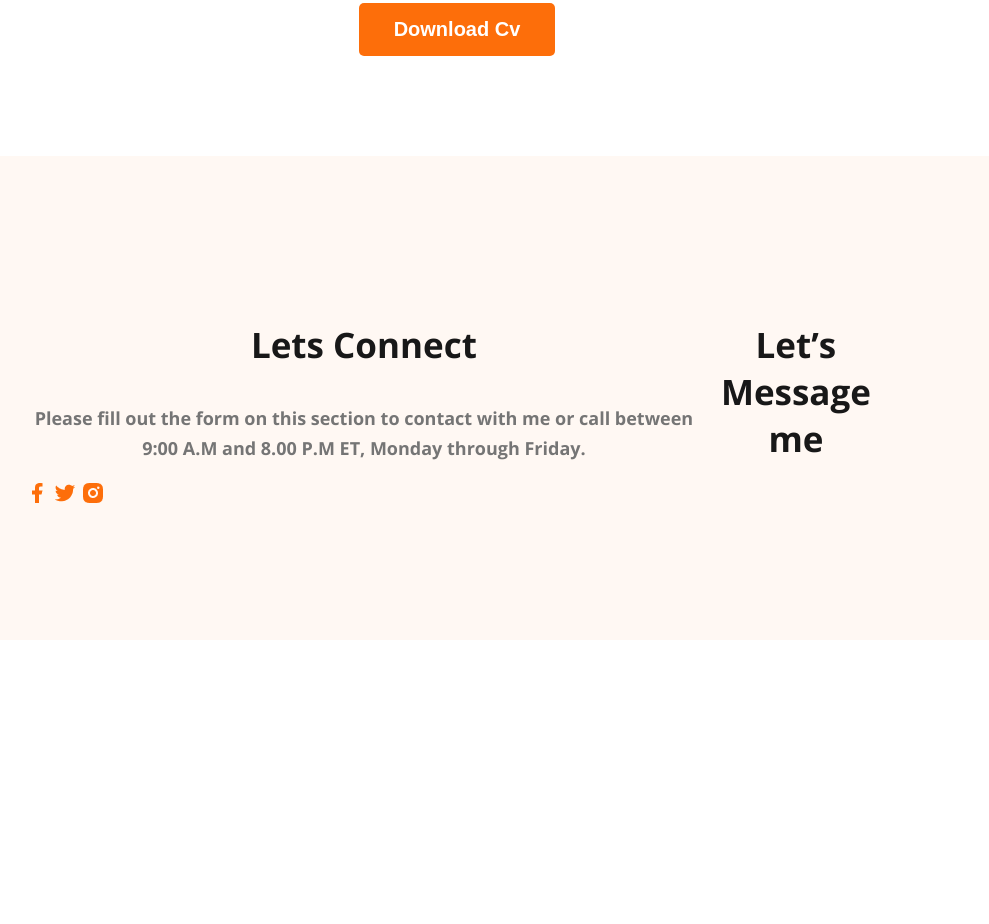
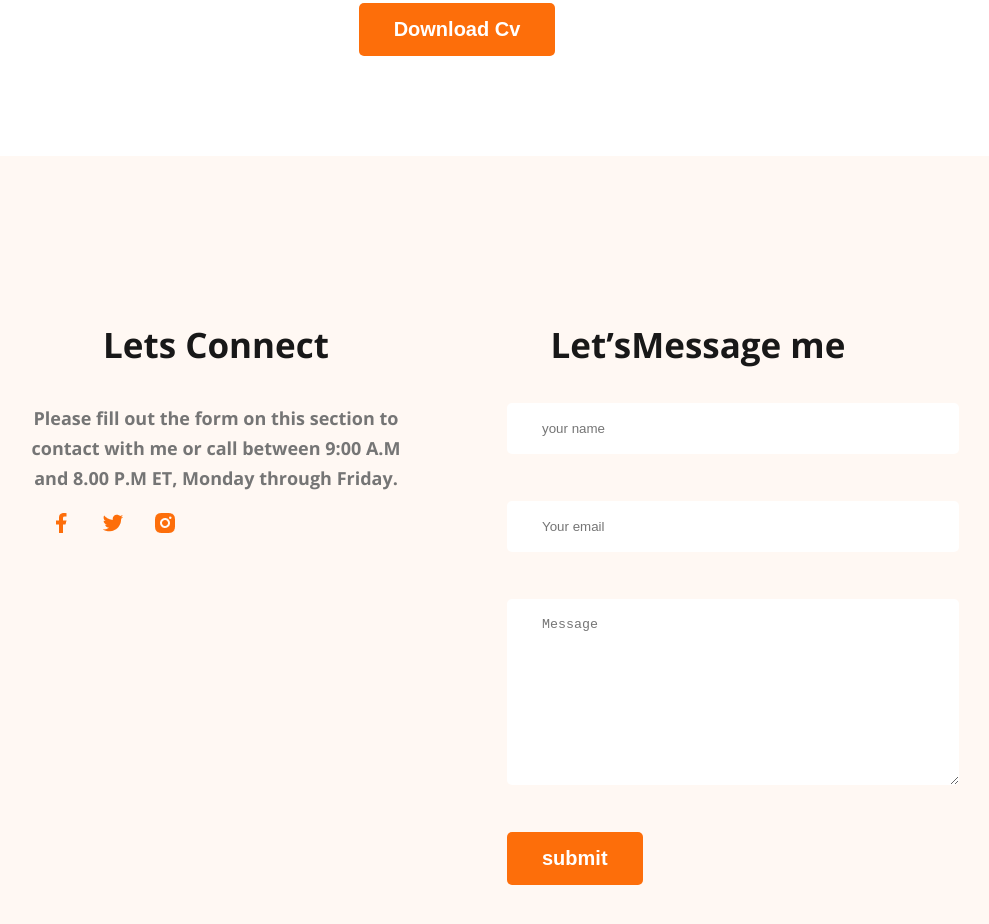
Before and after one commit to Habib1112223/developer-portpolio, a plain HTML site: page index.html in a window 1280 px wide. Shown: the part 3022-3946 px from the top of the page, without its empty margins (183-1172 px from the left). Before the commit the page ends 3670 px from the top, so only its background shows below. Drawn offline with nearby package versions, Linux system fonts and the light colour scheme.

Commit message:
clear the commit

```diff
--- a/index.html
+++ b/index.html
@@ -176,7 +176,16 @@
                   </div>
             </div>
             <div class="footer-colum">
-                  <h3 class="section-title">Let’s Message me</h3>
+                  <h3 class="section-title">Let’sMessage me</h3>
+                  <form class="contract" action="">
+                        <input type="text" placeholder="your name" name="" id="">
+                        <br>
+                        <input type="email" name="" placeholder="Your email" id="">
+                        <br>
+                        <textarea name="" id="" placeholder="Message" cols="30" rows="10"></textarea>
+                        <br>
+                        <input class="btn-primary" type="submit" value="submit">
+                  </form>
             </div>
       </footer>
 </body>
--- a/styles/port.css
+++ b/styles/port.css
@@ -175,23 +175,49 @@ main {
       font-weight: 400;
       line-height: 28px;
 }
- .resume-item-title,.resume-item-indtitute{
+
+.resume-item-title,
+.resume-item-indtitute {
       color: #757575;
 }
-.resume-container hr{
+
+.resume-container hr {
       margin: 30px;
 }
-.resume-item-indtitute{
+
+.resume-item-indtitute {
       margin-top: 0px;
       margin-bottom: 20px;
 }
-.download-cv{
+
+.download-cv {
       text-align: center;
       margin-top: 50px;
 }
-footer{
+
+footer {
       display: flex;
       background: #FFF8F3;
+      gap: 100px;
       padding: 130px 200px;
       margin-top: 100px;
 }
+
+.footer-colum {
+      width: 50%;
+}
+.socal-links a{
+      margin-left: 24px;
+}
+
+.contract input[type="text"], input[type="email"],
+textarea {
+      display: block;
+      margin-bottom: 25px;
+      padding: 18px 35px;
+      color: #757575;
+      border-radius: 5px;
+      background:#FFF;
+      border: 0;
+      width: 100%;
+}
```
